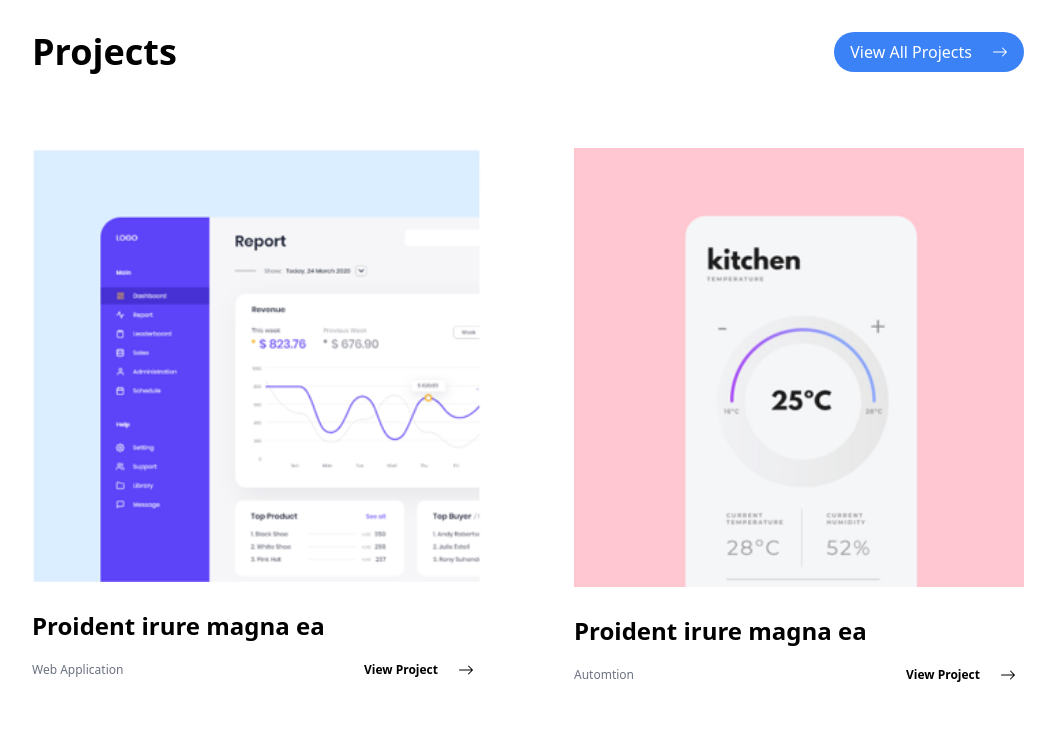
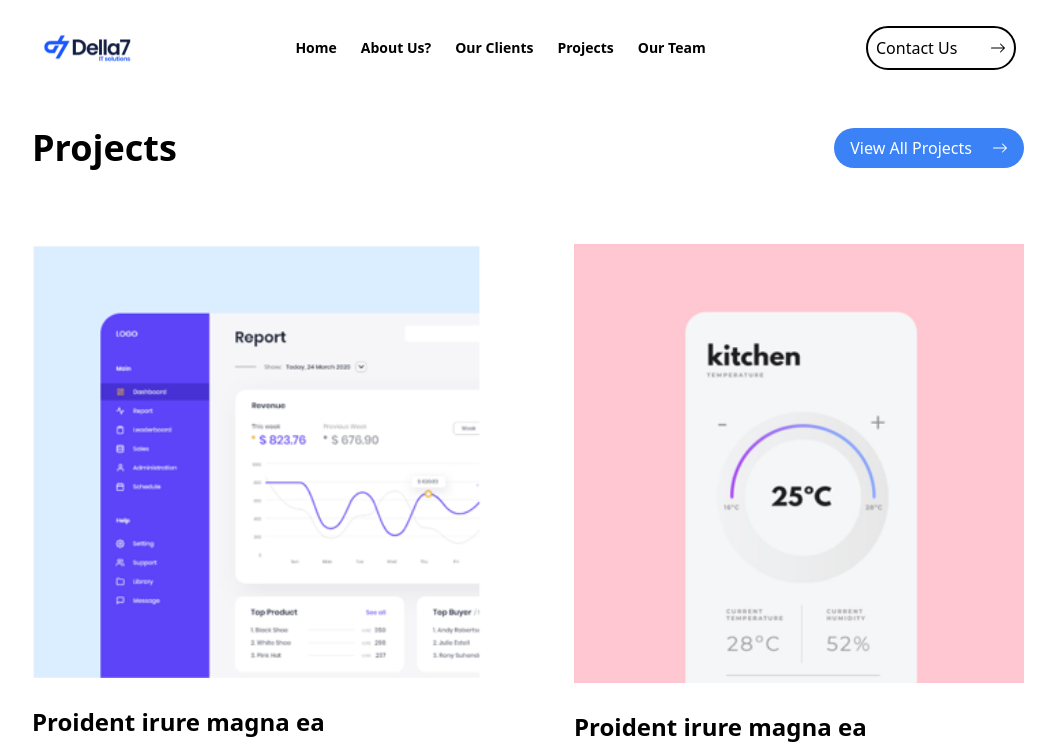
Before and after one commit to dexteraim/della7, a React (Vite) app: page / in a window 1280 px wide. Shown: the top 746 px of the page, without its empty margins (112-1167 px from the left). Built offline with nearby package versions, Linux system fonts and the light colour scheme; grey boxes are pictures that could not be loaded.

Commit message:
menu done

```diff
--- a/package.json
+++ b/package.json
@@ -11,7 +11,8 @@
   "dependencies": {
     "infinite-react-carousel": "^1.2.11",
     "react": "^18.2.0",
-    "react-dom": "^18.2.0"
+    "react-dom": "^18.2.0",
+    "react-router-dom": "^6.3.0"
   },
   "devDependencies": {
     "@types/react": "^18.0.17",
@@ -21,6 +22,7 @@
     "install": "^0.13.0",
     "postcss": "^8.4.16",
     "react-icons": "^4.4.0",
+    "react-router-hash-link": "^2.4.3",
     "tailwindcss": "^3.1.8",
     "vite": "^3.1.0"
   }
--- a/src/App.jsx
+++ b/src/App.jsx
@@ -1,4 +1,5 @@
 import Footer from "./components/Footer"
+import Navbar from "./components/Navbar"
 import Projects from "./components/Projects"
 import Tasks from "./components/Tasks"
 import Team from "./components/Team"
@@ -7,9 +8,14 @@ function App() {
 
   return (
     <>
-      <div className="max-w-[1024px] mx-auto px-4">
-        <Projects />
-        <Team />
+      <div id="home" className="max-w-[1024px] mx-auto px-4">
+        <Navbar />
+        <div id="projects">
+          <Projects />
+        </div>
+        <div id="team">
+          <Team />
+        </div>
       </div>
       <Tasks />
       <img className="w-screen pb-8" src="/images/footer/team.png" alt="team" />
--- /dev/null
+++ b/src/components/Navbar.jsx
@@ -0,0 +1,128 @@
+import Logo from "/images/logo/logo.png";
+import {
+    AiOutlineClose,
+    AiOutlineContacts,
+    AiOutlineHome,
+    AiOutlineMenuFold,
+    AiOutlineTeam,
+} from "react-icons/ai";
+import { MdOutlineCleaningServices } from "react-icons/md";
+import { IconContext } from "react-icons";
+import { useState } from "react";
+import { HashLink } from 'react-router-hash-link';
+import { BsArrowRight, BsPeople } from "react-icons/bs";
+
+const Navbar = () => {
+    const [showNav, setShowNav] = useState(false);
+
+    return (
+        <>
+            <nav className="sticky top-0 z-50 bg-white py-12 flex h-14 items-center justify-between  px-2 transition duration-500   lg:items-center ">
+                <HashLink smooth to="/#home">
+                    <h2 className="text-2xl font-bold"><img src={Logo} alt="" /></h2>
+                </HashLink>
+                <div onClick={() => setShowNav(!showNav)}
+                    className={
+                        (showNav
+                            ? "left-0 z-10"
+                            : "-left-full transition-left lg:left-0 lg:top-0 lg:-z-10") +
+                        "  lg:justify-cente bg-white fixed top-0 left-0 flex w-screen h-screen flex-col items-center justify-center gap-8 text-xl duration-500  lg:h-fit lg:w-full lg:flex-row lg:items-center lg:gap-6 lg:text-sm lg:text-[16px] lg:sticky lg:font-semibold l"
+                    }
+                >
+                    <div className="flex w-40 items-center gap-3 lg:w-fit lg:gap-0">
+                        <IconContext.Provider value={{ className: "lg:hidden" }}>
+                            <AiOutlineHome />
+                        </IconContext.Provider>
+                        <HashLink smooth to="/#home"
+                            className={(navData) =>
+                                navData.isActive
+                                    ? "text-black"
+                                    : "text-gray"
+                            }
+                        >
+                            Home
+                        </HashLink>
+                    </div>
+                    <div className="flex w-40 items-center gap-3 lg:w-fit lg:gap-0">
+                        <IconContext.Provider value={{ className: "lg:hidden" }}>
+                            <AiOutlineTeam />
+                        </IconContext.Provider>
+                        <HashLink smooth to="/#about"
+                            className={(navData) =>
+                                navData.isActive
+                                    ? "text-black"
+                                    : "text-gray"
+                            }
+                        >
+                            About Us?
+                        </HashLink>
+                    </div>
+                    <div className="flex w-40 items-center gap-3 lg:w-fit lg:gap-0">
+                        <IconContext.Provider value={{ className: "lg:hidden" }}>
+                            <BsPeople />
+                        </IconContext.Provider>
+                        <HashLink smooth
+                            className={(navData) =>
+                                navData.isActive
+                                    ? "text-black transition duration-500 dark:text-white"
+                                    : "text-gray"
+                            }
+                            to="/#clients"
+                        >
+                            Our Clients
+                        </HashLink>
+                    </div>
+                    <div className="flex w-40 items-center gap-3 lg:w-fit lg:gap-0">
+                        <IconContext.Provider value={{ className: "lg:hidden" }}>
+                            <MdOutlineCleaningServices />
+                        </IconContext.Provider>
+                        <HashLink smooth
+                            className={(navData) =>
+                                navData.isActive
+                                    ? "text-black transition duration-500 dark:text-white"
+                                    : "text-gray"
+                            }
+                            to="/#projects"
+                        >
+                            Projects
+                        </HashLink>
+                    </div>
+                    <div className="flex w-40 items-center gap-3 lg:w-fit lg:gap-0">
+                        <IconContext.Provider value={{ className: "lg:hidden" }}>
+                            <AiOutlineContacts />
+                        </IconContext.Provider>
+                        <HashLink smooth
+                            className={(navData) =>
+                                navData.isActive
+                                    ? "text-black transition duration-500 dark:text-white"
+                                    : "text-gray"
+                            }
+                            to="/#team"
+                        >
+                            Our Team
+                        </HashLink>
+                    </div>
+                </div>
+                <div className="z-50 hidden gap-5 lg:flex">
+                    <a rel="_blank" href="#" className="flex w-[150px] items-center justify-between gap-5 rounded-3xl border-2 p-2 border-black">
+                        Contact Us
+                        <BsArrowRight />
+                    </a>
+                </div>
+                <button className="lg:hidden z-10">
+                    {showNav ? (
+                        <IconContext.Provider value={{ className: "text-2xl" }}>
+                            <AiOutlineClose onClick={() => setShowNav(!showNav)} />
+                        </IconContext.Provider>
+                    ) : (
+                        <IconContext.Provider value={{ className: "text-2xl" }}>
+                            <AiOutlineMenuFold onClick={() => setShowNav(!showNav)} />
+                        </IconContext.Provider>
+                    )}
+                </button>
+            </nav>
+        </>
+    );
+};
+
+export default Navbar;
--- a/src/main.jsx
+++ b/src/main.jsx
@@ -2,9 +2,12 @@ import React from 'react'
 import ReactDOM from 'react-dom/client'
 import App from './App'
 import './index.css'
+import { BrowserRouter } from "react-router-dom";
 
 ReactDOM.createRoot(document.getElementById('root')).render(
-  <React.StrictMode>
-    <App />
-  </React.StrictMode>
+  <BrowserRouter>
+    <React.StrictMode>
+      <App />
+    </React.StrictMode>
+  </BrowserRouter>,
 )
```
Also changed, not shown: 1 other file (tests, documents, lock files or other folders).
